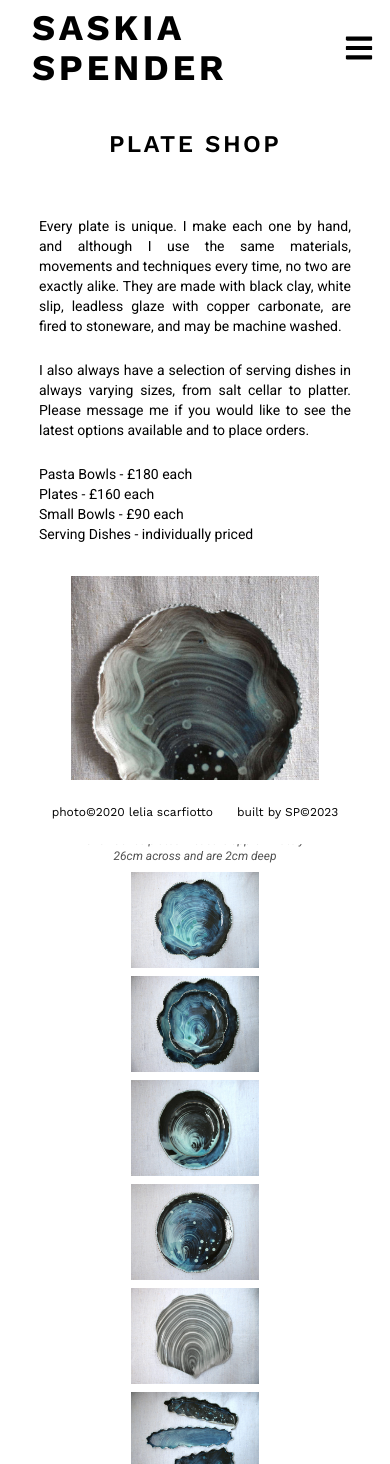
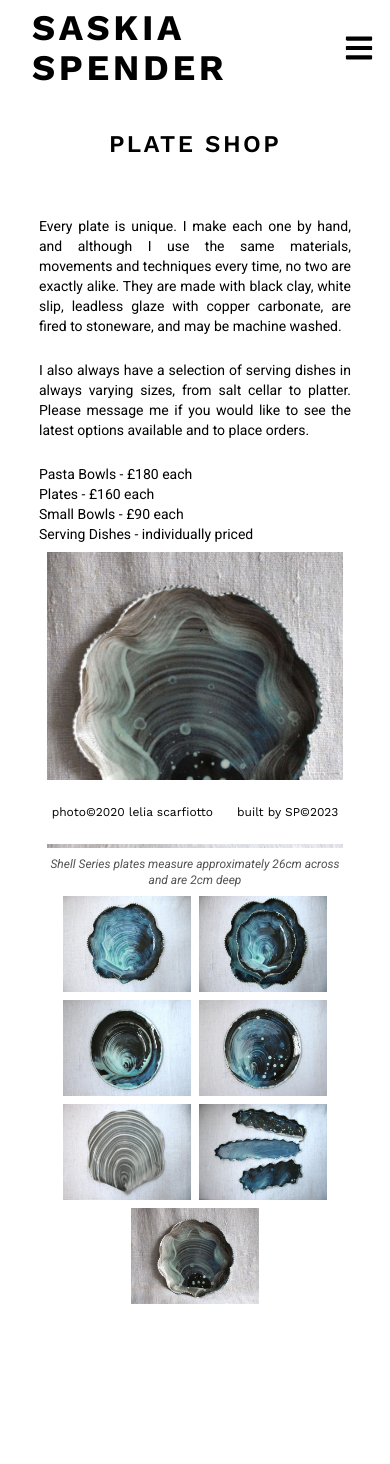
Before and after one commit to Sophie-Senge/Saskia-Webpage, a React (Create React App) app: page /plate-shop in a window 390 px wide. Shown: the top 1464 px of the page. After the commit the page ends 1376 px from the top, so only its background shows below. Built offline with nearby package versions, Linux system fonts and the light colour scheme.

Commit message:
mobile layout for plateshop

```diff
--- a/src/pages/plate-shop/Plate-Shop.jsx
+++ b/src/pages/plate-shop/Plate-Shop.jsx
@@ -61,7 +61,7 @@ function PlateShop() {
             <p className='text-sm text-justify'>Small Bowls - £90 each</p>
             <p className='text-sm text-justify'>Serving Dishes - individually priced</p>
 
-            <div className='mx-auto flex flex-col md:w-4/6 md:flex-row text-center gap-2 p-8'>
+            <div className='mx-auto flex flex-col md:w-4/6 md:flex-row text-center gap-2 pb-60 p-2 md:p-8'>
                 <div className='flex flex-col  gap-2'>
                     <img className='aspect-square object-cover ' src={activeImg} alt="shell plate" />
                     <p className='text-xs text-center italic text-neutral-600'>{activeData}</p>
```
